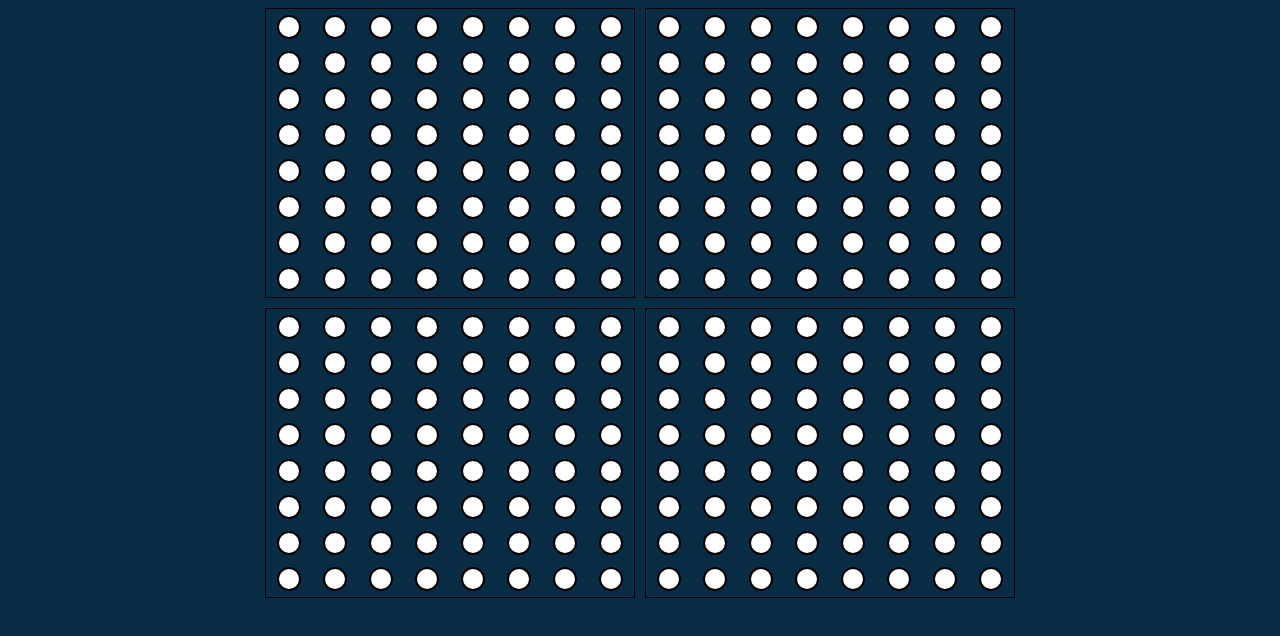
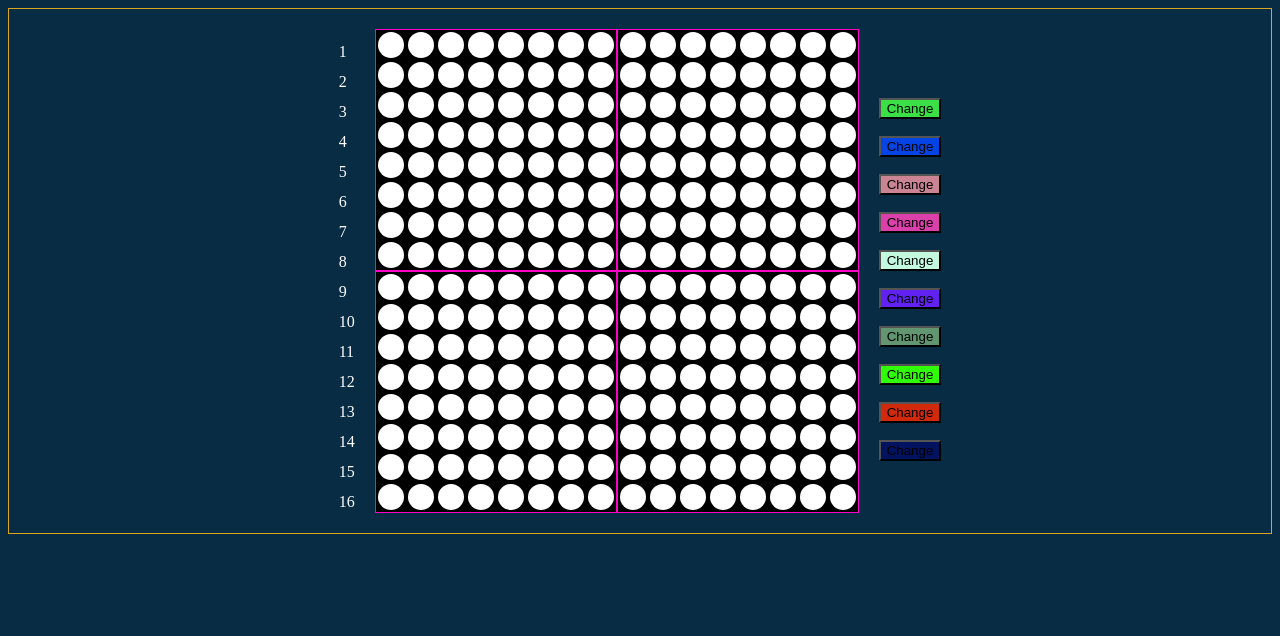
Before and after one commit to aavartsharma/Led-Matrix-Editor, a plain HTML site: page index.html in a window 1280 px wide. Drawn offline with Linux system fonts and the light colour scheme.

Commit message:
the list showing is done
the list that give us the hex value list has been done but have some bug

```diff
--- a/index.html
+++ b/index.html
@@ -8,12 +8,18 @@
 </head>
 <body>
     <div id = "displayContainer">
+        <div id = "linecount">
+
+        </div>
         <div id = "displaygrid">
-            <div id="display1" class ="displayclass"></div>
-            <div id="display2" class ="displayclass"></div>
-            <div id="display3" class ="displayclass"></div>
-            <div id="display4" class ="displayclass"></div>
+
         </div>
+        <div id = "colorButtons">
+
+        </div>
+    </div>
+    <div id = "DisplayContainer">
+
     </div>
 
 
--- a/script.js
+++ b/script.js
@@ -1,10 +1,24 @@
+let moduleNumber = 4;
+let colorOfButton;
+let colorNumber = 10;
+let BinaryList = [];
+//console.log(parseInt(11, 2));
 
-
-for (let i = 1; i <= 8; i++)
+for (let i = 0; i < moduleNumber; i++)
 {
-    let div1 = document.createElement("div");
-    div1.classList.add("checkkkk");
-    for (let j = 1; j <= 8; j++)
+  // console.log(BinaryList);
+  let moduleDiv = document.createElement("div");
+  moduleDiv.classList.add("displayclass");
+  moduleDiv.id = "display"+String(i+1);
+  let container = document.getElementById("displaygrid");
+  container.appendChild(moduleDiv);
+  let arrayList = [];
+  for(let k =0;k < 8;k++)
+  {
+    let div = document.createElement("div");
+    div.classList.add("checkkkk");
+    let innerlist = [];
+    for (let j = 0; j < 8; j++)
     {
       // Create a span element
       let span = document.createElement("span");
@@ -14,133 +28,126 @@ for (let i = 1; i <= 8; i++)
 
       // Add a class to the button
       button.classList.add("pixel");
-
       // Add event listener to the button for the "click" event
+      innerlist[j] = "0";
       button.addEventListener("click", () => {
         // Change the background color of the button
-          if(window.getComputedStyle(button).backgroundColor == 'rgb(0, 0, 255)')
+        if (window.getComputedStyle(button).backgroundColor != 'rgb(255, 255, 255)')
         {
           button.style.backgroundColor = "#ffffff"; // change to white
+          BinaryList[i][k][j] = "0";
+
         }
-          else if(window.getComputedStyle(button).backgroundColor == 'rgb(255, 255, 255)')
+        else if (window.getComputedStyle(button).backgroundColor == 'rgb(255, 255, 255)')
         {
-            button.style.backgroundColor = "#0000ff"; // Change color to red
+          if(colorOfButton == null)
+          {
+            button.style.backgroundColor = "#0000ff";
           }
-          console.log(window.getComputedStyle(button).backgroundColor); // get the backgroundcolor
+          else
+          {
+            button.style.backgroundColor = colorOfButton; // Change color to the random Color
+          }
+          BinaryList[i][k][j] = "1";
+          let fffff= makeHexString(BinaryList[i]);
+          let divDisplayer = document.createElement("div");
+          let prentDiv = document.getElementById("DisplayContainer");
+          divDisplayer.textContent = fffff;
+          prentDiv.appendChild(divDisplayer);
+        }
       });
-        // Append the button to the span
       span.appendChild(button);
-        div1.appendChild(span);
+      div.appendChild(span);
+    }
+    arrayList.push(innerlist);
+    moduleDiv.appendChild(div);
+  }
+  BinaryList.push(arrayList);
+
 }
 
-    let container1 = document.getElementById("display1");
-    container1.appendChild(div1);
+for(let i = 1; i <= moduleNumber*4;i++) // for side counting bar
+{
+  let div = document.createElement("div");
+  div.classList.add("numberclass");
+  div.textContent = i;
+  let container = document.getElementById("linecount");
+  container.appendChild(div);
 
-    let div2 = document.createElement("div");
-    div2.classList.add("checkkkk");
-
-    for (let j = 1; j <= 8; j++)
-    {
-        // Create a span element
-        let span = document.createElement("span");
-
-        // Create a button element
-        let button = document.createElement("button");
-
-        // Add a class to the button
-        button.classList.add("pixel");
-        button.id = "pixel-" + String(j);
-
-        // Add event listener to the button for the "click" event
-        button.addEventListener("click", () => {
-          // Change the background color of the button
-          if(window.getComputedStyle(button).backgroundColor == 'rgb(0, 0, 255)')
-          {
-            button.style.backgroundColor = "#ffffff";
-          }
-          else if(window.getComputedStyle(button).backgroundColor == 'rgb(255, 255, 255)')
-          {
-            button.style.backgroundColor = "#0000ff"; // Change color to red
-          }
-          console.log(window.getComputedStyle(button).backgroundColor);
-        });
-        // Append the button to the span
-        span.appendChild(button);
-        div2.appendChild(span);
 }
 
-    let container2 = document.getElementById("display2");
-    container2.appendChild(div2);
+for (let i = 1; i <= colorNumber;i++)
+{
+  let button = document.createElement("button"); //colorButtons
+  button.textContent = "Change";
+  let randomColor = getRandomColor();
+  button.style.backgroundColor = randomColor;
+  button.addEventListener("click", () => {
+    colorOfButton = randomColor;
+  });
+  let div = document.createElement("div");
+  div.classList.add("colorButton");
+  div.appendChild(button);
+  let container = document.getElementById("colorButtons");
+  container.appendChild(div);
 
-    let div3 = document.createElement("div");
-    div3.classList.add("checkkkk");
-
-    for (let j = 1; j <= 8; j++)
-    {
-        // Create a span element
-        let span = document.createElement("span");
-
-        // Create a button element
-        let button = document.createElement("button");
-
-        // Add a class to the button
-        button.classList.add("pixel");
-        button.id = "pixel-" + String(j);
-
-        // Add event listener to the button for the "click" event
-        button.addEventListener("click", () => {
-          // Change the background color of the button
-          if(window.getComputedStyle(button).backgroundColor == 'rgb(0, 0, 255)')
-          {
-            button.style.backgroundColor = "#ffffff";
-          }
-          else if(window.getComputedStyle(button).backgroundColor == 'rgb(255, 255, 255)')
-          {
-            button.style.backgroundColor = "#0000ff"; // Change color to red
-          }
-          console.log(window.getComputedStyle(button).backgroundColor);
-        });
-        // Append the button to the span
-        span.appendChild(button);
-        div3.appendChild(span);
 }
 
-    let container3 = document.getElementById("display3");
-    container3.appendChild(div3);
-
-    let div4 = document.createElement("div");
-    div4.classList.add("checkkkk");
-
-    for (let j = 1; j <= 8; j++)
+function makeHexString(List)
 {
-        // Create a span element
-        let span = document.createElement("span");
-
-        // Create a button element
-        let button = document.createElement("button");
-
-        // Add a class to the button
-        button.classList.add("pixel");
-        button.id = "pixel-" + String(j);
-
-        // Add event listener to the button for the "click" event
-        button.addEventListener("click", () => {
-          // Change the background color of the button
-          if(window.getComputedStyle(button).backgroundColor == 'rgb(0, 0, 255)')
+  let Astring = "";
+  List.forEach(bit => {
+    let ff = BinaryListToHex(bit);
+    let extra = "0x";
+    if(ff < 10)
     {
-            button.style.backgroundColor = "#ffffff";
+      extra = "0x0";
     }
-          else if(window.getComputedStyle(button).backgroundColor == 'rgb(255, 255, 255)')
-          {
-            button.style.backgroundColor = "#0000ff"; // Change color to red
-          }
-          console.log(window.getComputedStyle(button).backgroundColor);
+    Astring += extra + ff+",";
   });
-        // Append the button to the span
-        span.appendChild(button);
-        div4.appendChild(span);
+  return Astring;
 }
 
-    let container4 = document.getElementById("display4");
-    container4.appendChild(div4);
+
+
+function BinaryListToHex(List)
+{
+  let string = "";
+  List.forEach(bit=> {
+    string += bit;
+  });
+  let hexaNumber = binaryToHex(string);
+  return hexaNumber;
+
 }
+
+function binaryToHex(binary) {
+  // Convert binary to decimal
+  let decimal = parseInt(binary, 2);
+
+  // Convert decimal to hexadecimal
+  let hexadecimal = decimal.toString(16);
+  return hexadecimal;
+}
+
+function getRandomColor()
+{
+  // Generate random values for red, green, and blue components
+  let red = Math.floor(Math.random() * 256); // Random value between 0 and 255
+  let green = Math.floor(Math.random() * 256);
+  let blue = Math.floor(Math.random() * 256);
+
+  // Convert values to hexadecimal strings
+  let redHex = red.toString(16).padStart(2, '0'); // Convert to hexadecimal and pad with leading zero if necessary
+  let greenHex = green.toString(16).padStart(2, '0');
+  let blueHex = blue.toString(16).padStart(2, '0');
+
+  //Concatenate components and return the color string
+  let color = '#' + redHex + greenHex + blueHex;
+  return color;
+}
+
+// Generate a random integer between min (inclusive) and max (inclusive)
+function getRandomInt(min, max) {
+  return Math.floor(Math.random() * (max - min + 1)) + min;
+}
--- a/style.css
+++ b/style.css
@@ -8,28 +8,50 @@ body
     display: flex;
     justify-content: center;
     align-items: center;
+    border: 1px solid goldenrod;
+}
+
+#linecount
+{
+    display: block;
+}
+
+.numberclass
+{
+    margin-top: 12px;
+    text-align: left;
+    color: white;
+}
+
+#displaygrid
+{
+    display: grid;
+    grid-template-columns: repeat(2, 1fr); /* Two columns */
+    grid-gap: 0px; /* Gap between grid items */
+    margin: 20px;
 }
 
 .displayclass
 {
     margin: 0px;
     padding: 0px;
-    border: 1px solid black;
-}
-
-#displaygrid
-{
-    display: grid;
-    grid-template-columns: repeat(2, 1fr); /* Two columns */
-    grid-gap: 10px; /* Gap between grid items */
+    border: 1px solid #ff00c8;
+    background-color: black;
 }
 
 .pixel
 {
+    border: 0px solid black;
     background-color: white;
-    border: 2px solid black;
     border-radius: 30px;
-    margin: 6px 11px;
-    padding: 10px;
+    margin: 2px 2px;
+    padding: 13px;
     cursor: pointer;
 }
+
+.colorButton
+{
+    margin-top: 17px;
+    text-align: left;
+    color: white;
+}
```
Lines whose indentation alone changed are shown as unchanged.
